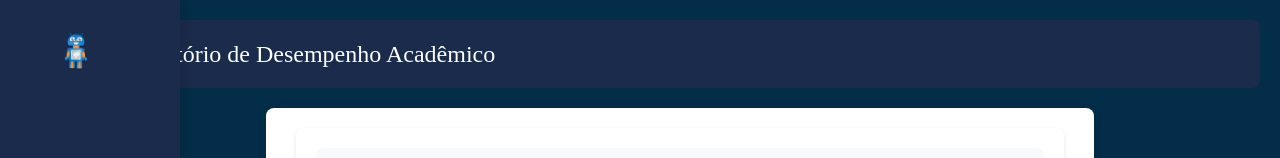
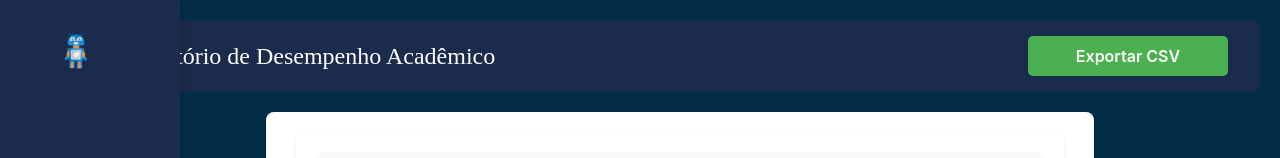
Before and after one commit to gubetiati/Projeto-ELLP, a React (Vite) app: page /relatorios in a window 1280 px wide. Shown: the top 158 px of the page. Built offline with nearby package versions, Linux system fonts and the light colour scheme; no server answers; sample sign-in values are in the browser's storage; a web font is replaced by a local one.

Commit message:
feat: add CSV export functionality and improve escola filtering in RelatorioDesempenho component

```diff
--- a/src/components/RelatorioDesempenho/RelatorioDesempenho.jsx
+++ b/src/components/RelatorioDesempenho/RelatorioDesempenho.jsx
@@ -59,18 +59,65 @@ const RelatorioDesempenho = () => {
     }
 
     if (filtros.escola) {
-      alunosFiltrados = alunosFiltrados.filter(aluno =>
-        aluno.escola && aluno.escola.toLowerCase().includes(filtros.escola.toLowerCase())
-      );
-    }
+        alunosFiltrados = alunosFiltrados.filter(aluno =>
+          aluno.escola?.nome?.toLowerCase().includes(filtros.escola.toLowerCase())
+        );
+      }
 
     return alunosFiltrados;
+  };
+
+  const exportarParaCSV = () => {
+    const tabela = document.querySelector('.tabela-relatorio');
+
+    const linhas = tabela.querySelectorAll('tbody tr');
+
+    const dadosCSV = [
+      ['Aluno', 'Escola', 'Renda per capita', 'Média Geral', 'Evolução']
+    ];
+
+    linhas.forEach(linha => {
+      const colunas = linha.querySelectorAll('td');
+      dadosCSV.push([
+        colunas[0].textContent,
+        colunas[1].textContent,
+        colunas[2].textContent,
+        colunas[3].textContent,
+        colunas[4].textContent
+      ]);
+    });
+
+    const csvContent = dadosCSV.map(linha => linha.join(',')).join('\n');
+
+    const blob = new Blob([csvContent], { type: 'text/csv;charset=utf-8;' });
+    const link = document.createElement('a');
+    const url = URL.createObjectURL(blob);
+    link.setAttribute('href', url);
+    link.setAttribute('download', 'relatorio_desempenho.csv');
+    link.style.visibility = 'hidden';
+    document.body.appendChild(link);
+    link.click();
+    document.body.removeChild(link);
   };
 
   return (
     <>
       <header className="header">
         <h2>Relatório de Desempenho Acadêmico</h2>
+        <button
+          onClick={exportarParaCSV}
+          style={{
+            marginLeft: '20px',
+            padding: '10px 15px',
+            backgroundColor: '#4CAF50',
+            color: 'white',
+            border: 'none',
+            borderRadius: '5px',
+            cursor: 'pointer'
+          }}
+        >
+          Exportar CSV
+        </button>
       </header>
 
       <main className="container">
@@ -112,7 +159,7 @@ const RelatorioDesempenho = () => {
                 {filtrarAlunos().map(aluno => (
                   <tr key={aluno.id}>
                     <td>{aluno.nome}</td>
-                    <td>{aluno.escola}</td>
+                    <td>{aluno.escola?.nome || 'N/A'}</td>
                     <td>
                       {aluno.familia ?
                         `R$ ${(aluno.familia.renda / aluno.familia.grupoFamiliar).toFixed(2)}` :
```
